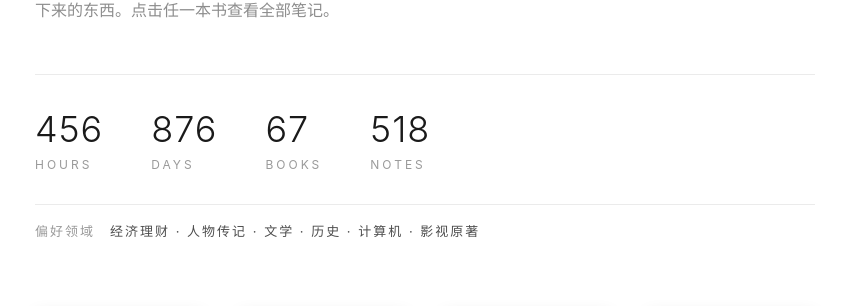
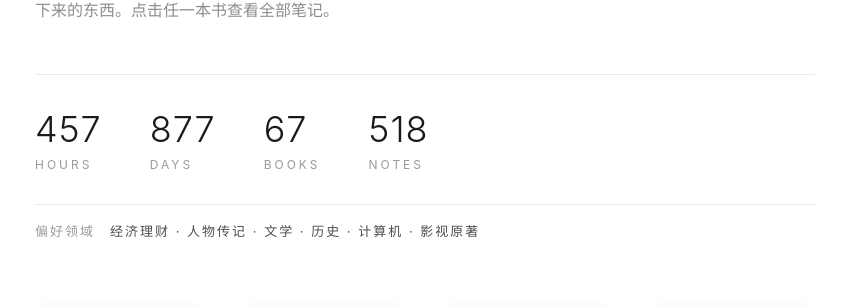
Before and after one commit to zhanjindong/yuanchu.ai, a Jekyll site: the page reading/index.html, which Jekyll copies as it is, in a window 1280 px wide and 900 px high. Shown: the part 280-586 px from the top of the window, without its empty margins (215-1064 px from the left). Built offline with Jekyll 4.4.1, drawn with Linux system fonts in a browser that asks for light colours; grey boxes are pictures that could not be loaded.

Commit message:
docs(reading): 自动同步微信读书笔记

```diff
--- a/reading/index.html
+++ b/reading/index.html
@@ -79,8 +79,8 @@
         <p class="intro">这里是我在微信读书里划下的句子，与读到某处时写下的想法。书是输入，想法才是真正留下来的东西。点击任一本书查看全部笔记。</p>
 
         <div class="stats">
-            <div class="stat"><div class="num">456</div><div class="label">Hours</div></div>
-            <div class="stat"><div class="num">876</div><div class="label">Days</div></div>
+            <div class="stat"><div class="num">457</div><div class="label">Hours</div></div>
+            <div class="stat"><div class="num">877</div><div class="label">Days</div></div>
             <div class="stat"><div class="num">67</div><div class="label">Books</div></div>
             <div class="stat"><div class="num">518</div><div class="label">Notes</div></div>
         </div>
```
